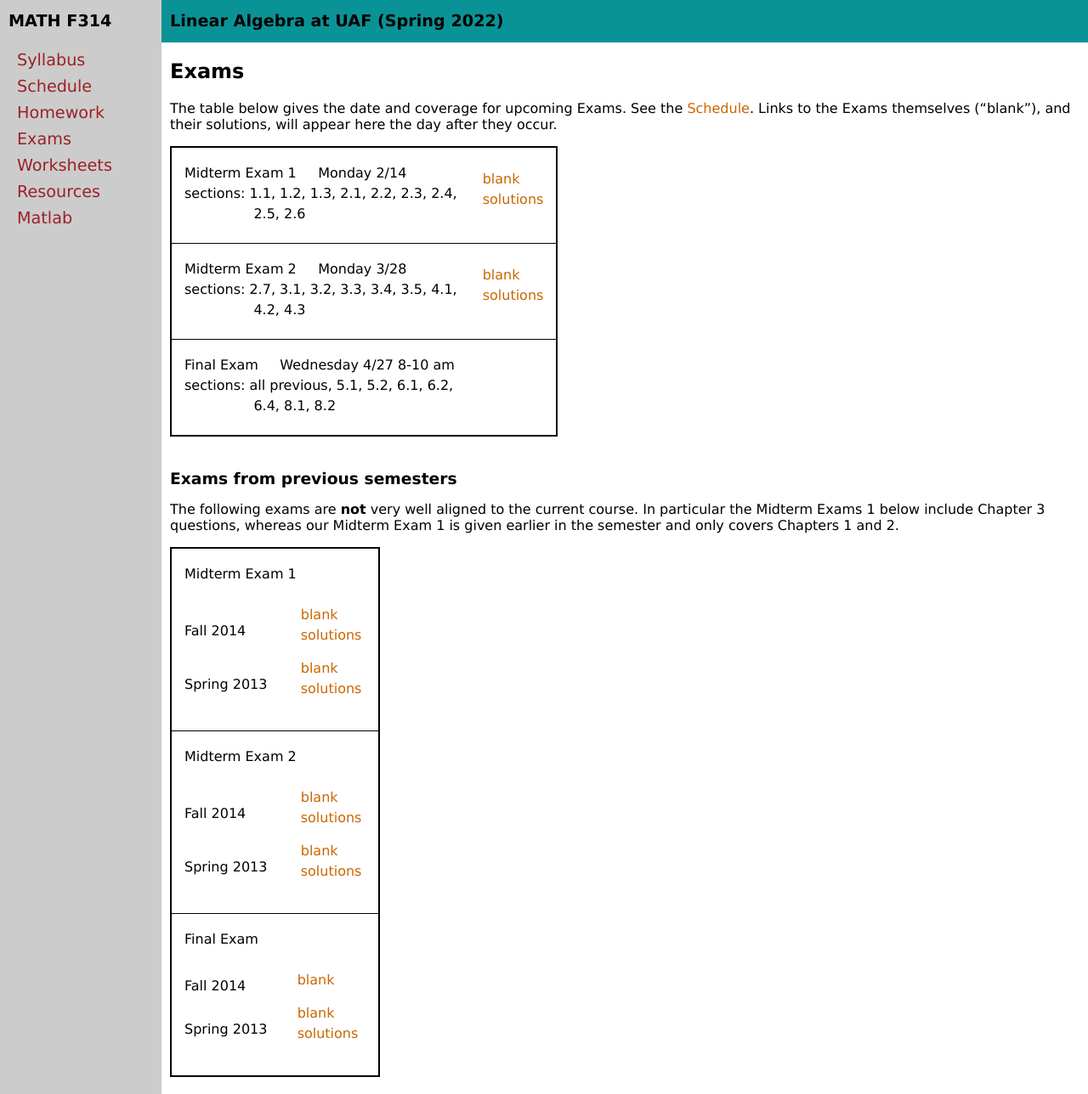
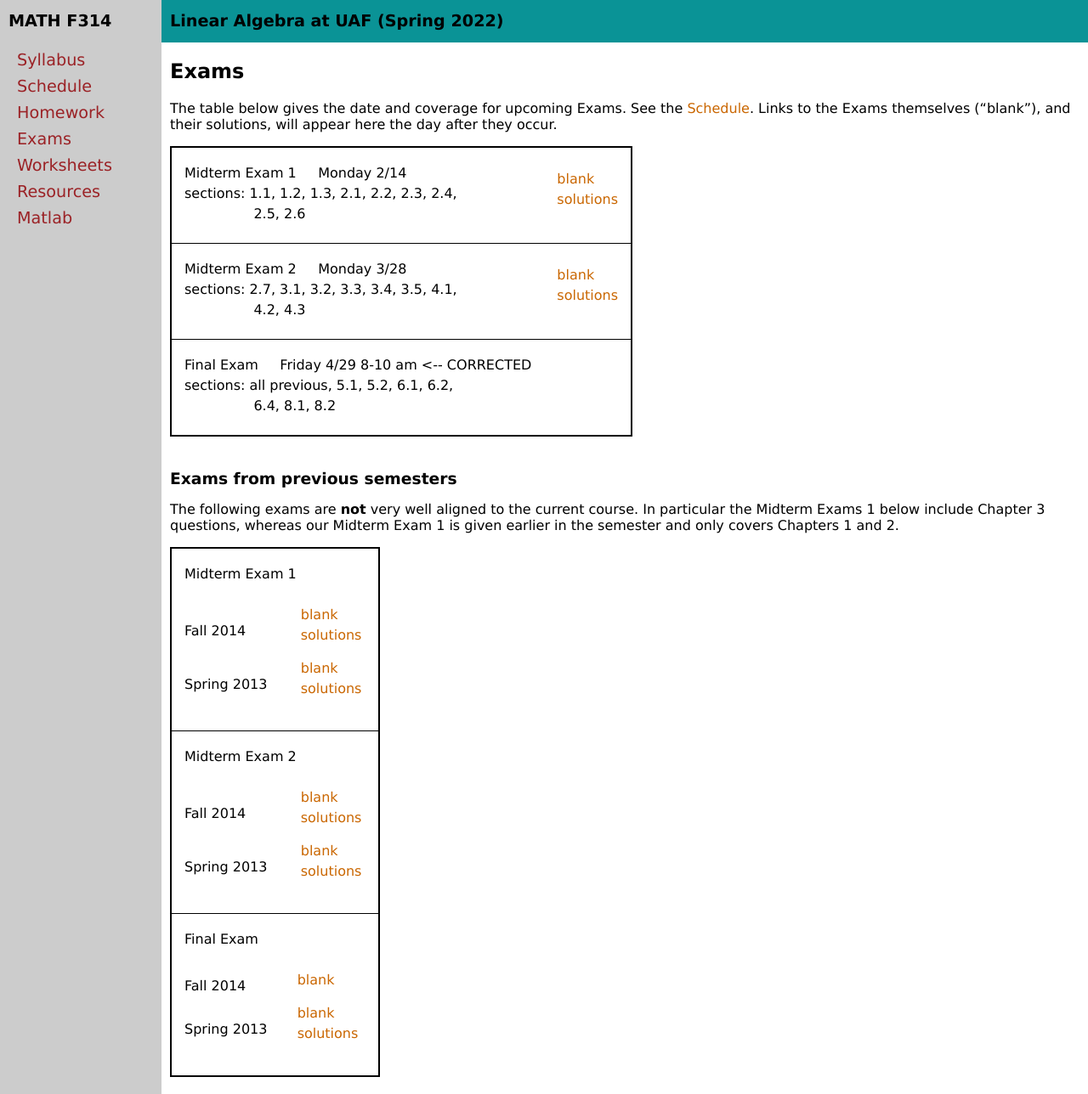
Before and after one commit to bueler/math314, a Jekyll site: the page built from exams.md, in a window 1280 px wide and 1288 px high. Shown: the whole window at 85% size. Built offline with Jekyll 4.4.1, drawn with Linux system fonts in a browser that asks for light colours.

Commit message:
corrected final date: Friday 4/29

```diff
--- a/_data/exams.yml
+++ b/_data/exams.yml
@@ -14,6 +14,6 @@ exams:
   blank: mid2.pdf
   solutions: mid2-solns.pdf
 - name: Final Exam
-  date: Wednesday 4/27 8-10 am
+  date: Friday 4/29 8-10 am <-- CORRECTED
   sections: all previous, 5.1, 5.2, 6.1, 6.2,
   cont: 6.4, 8.1, 8.2
```
Also changed, not shown: 4 other files.
